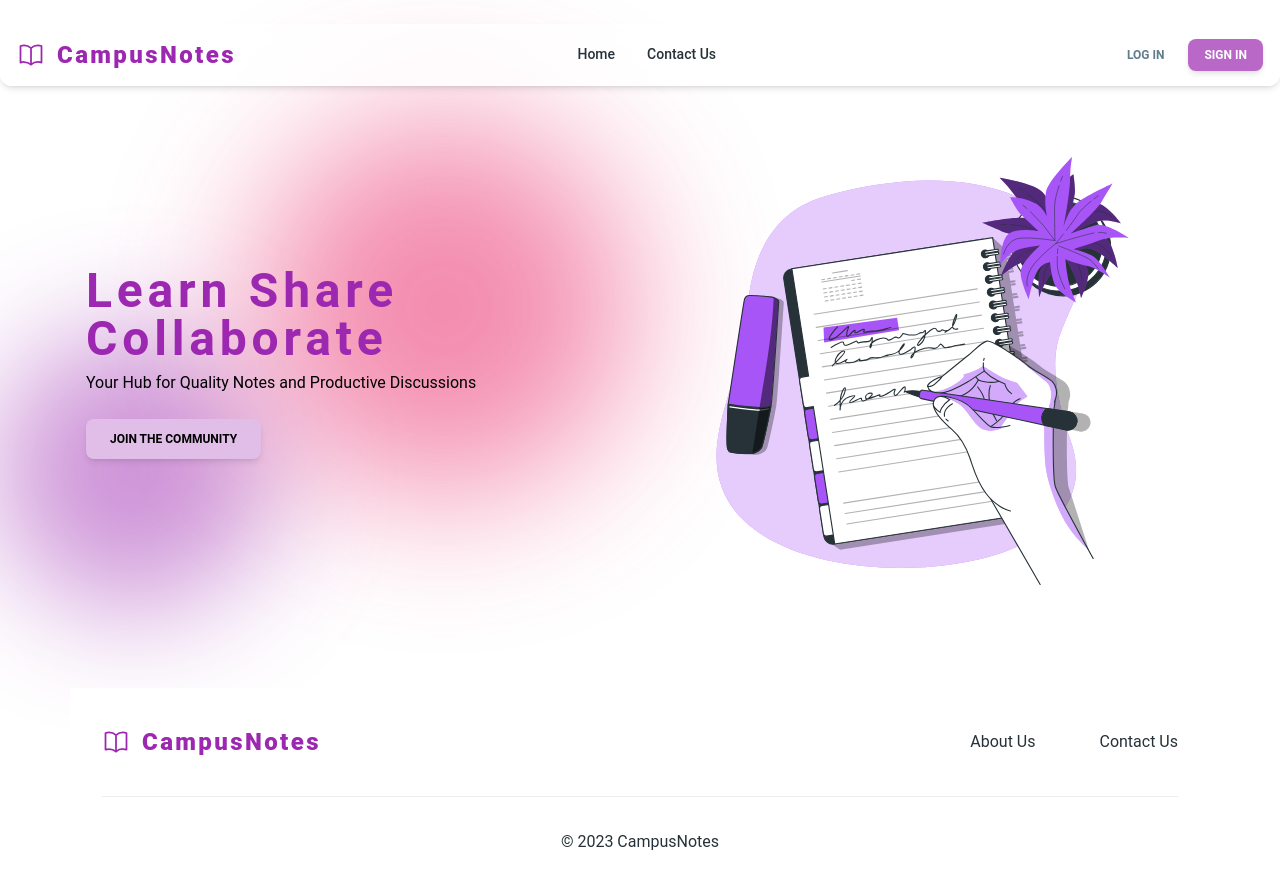
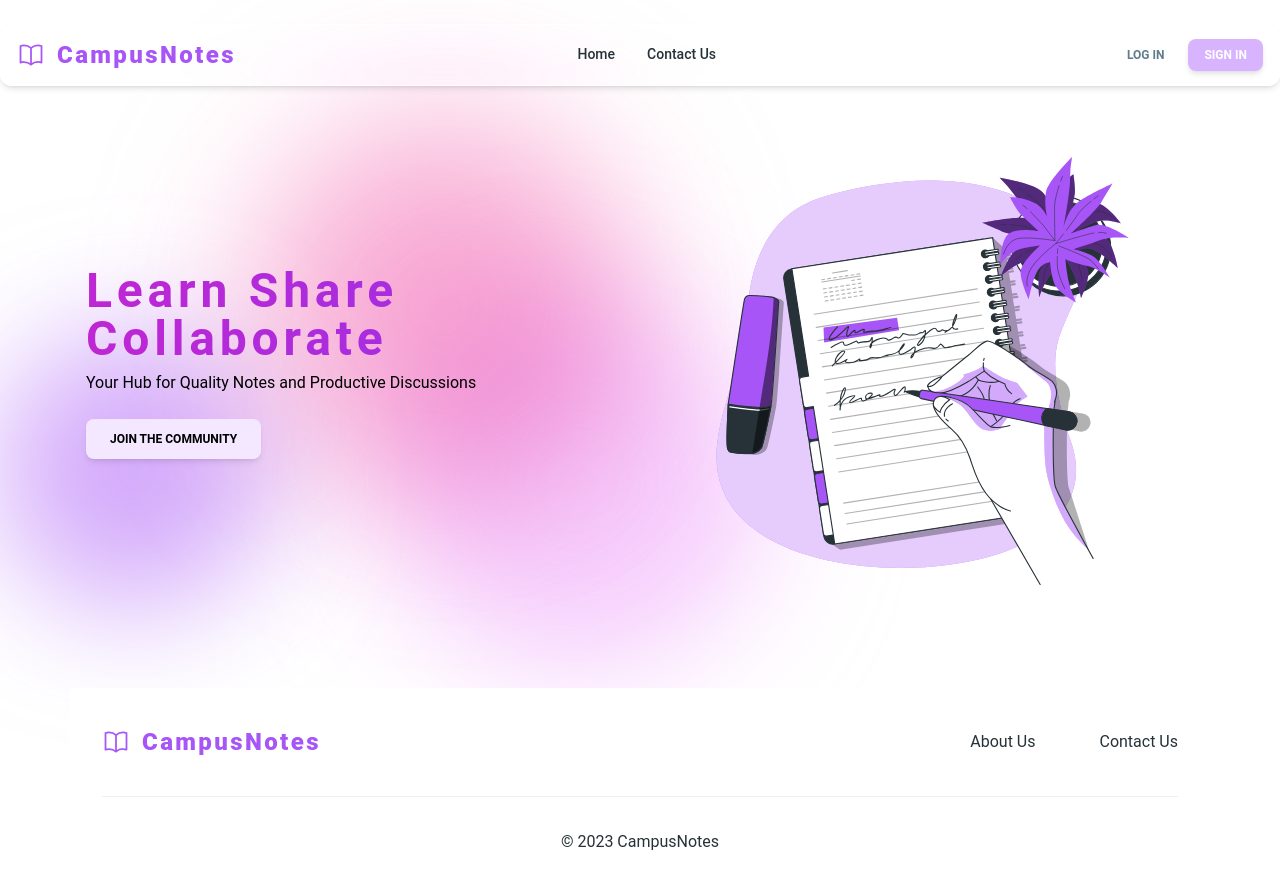
Before and after one commit to CampusNotes/Frontend, a React (Vite) app: page / in a window 1280 px wide. Built offline with nearby package versions, Linux system fonts and the light colour scheme.

Commit message:
Navbar css updated

```diff
--- a/src/components/Navbarcomponent.jsx
+++ b/src/components/Navbarcomponent.jsx
@@ -56,7 +56,7 @@ export default function Navbarcomponent() {
   }, []);
 
   return (
-    <Navbar className="mx-auto max-w-screen-2xl px-4 py-2">
+    <Navbar className="mx-auto max-w-screen-2xl px-4 py-2 bg-opacity-60 backdrop-blur-md">
       <div className="flex items-center justify-between text-blue-gray-900">
         <div className="flex items-center justify-center gap-1">
           <div className="w-7 aspect-square">
--- a/src/index.css
+++ b/src/index.css
@@ -10,4 +10,8 @@
   .animation-delay-4000{
     animation-delay: 4s;
   }
+
+  .animation-delay-6000{
+    animation-delay: 6s;
+  }
 }
--- a/src/pages/Home.jsx
+++ b/src/pages/Home.jsx
@@ -9,14 +9,17 @@ function Home() {
       <div className="w-full pt-6 sticky top-0">
         <Navbarcomponent />
       </div>
-      <div className="absolute left-35 top-[20rem] rounded-full w-72 h-72 bg-purple-500 -z-50 filter blur-3xl opacity-50 animate-blob_animate animation-delay-2000">
+      <div className="absolute left-35 top-[20rem] rounded-full w-72 h-72 bg-purple-500 -z-50
+      mix-blend-multiply filter blur-3xl opacity-50 animate-blob_animate animation-delay-2000">
       </div>
-      <div className="absolute left-64 top-[12rem] rounded-full w-80 h-80 bg-pink-400 -z-50 filter blur-3xl opacity-60 animate-blob_animate animation-delay-4000">
+      <div className="absolute left-64 top-[12rem] rounded-full w-80 h-80 bg-pink-400 -z-50 mix-blend-multiply filter blur-3xl opacity-60 animate-blob_animate animation-delay-4000">
+      </div>
+      <div className="absolute left-[24rem] top-[18rem] rounded-full w-96 h-96 bg-fuchsia-300 -z-50 mix-blend-multiply filter blur-3xl opacity-60 animate-blob_animate animation-delay-6000">
       </div>
       <div className="pb-12">
         <section className="container mx-auto px-4 grid grid-cols-1 lg:grid-cols-2">
           <div className="flex flex-col justify-center items-center order-2 lg:order-1 lg:items-start">
-            <div className="w-full mb-2"><h1 className="text-5xl text-center tracking-widest font-bold text-purple-500 lg:text-start">Learn Share Collaborate</h1></div>
+            <div className="w-full mb-2"><h1 className="text-5xl text-center tracking-widest font-bold bg-gradient-to-r from-fuchsia-600 to-purple-600 bg-clip-text text-transparent lg:text-start">Learn Share Collaborate</h1></div>
             <div className="w-full mb-6"><p className="text-md text-center lg:text-start">Your Hub for Quality Notes and Productive Discussions</p></div>
             <Button className="bg-purple-100 text-black hover:bg-purple-300 hover:text-white">Join the Community</Button>
           </div>
--- a/tailwind.config.js
+++ b/tailwind.config.js
@@ -1,5 +1,5 @@
 import withMT from "@material-tailwind/react/utils/withMT"
-
+import colors from 'tailwindcss/colors'
 /** @type {import('tailwindcss').Config} */
 export default withMT({
   content: [
@@ -8,6 +8,10 @@ export default withMT({
   ],
   theme: {
     extend: {
+      colors: {
+        ...colors,
+
+      },
       animation: {
         blob_animate: 'blob 7s infinite'
       },
```
